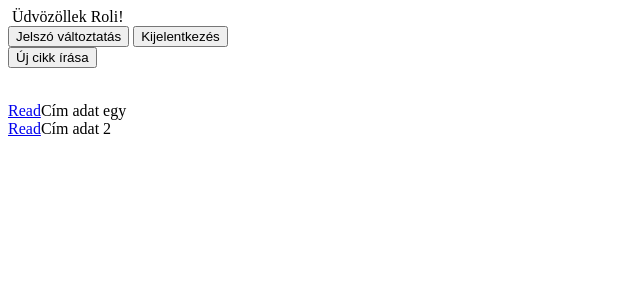
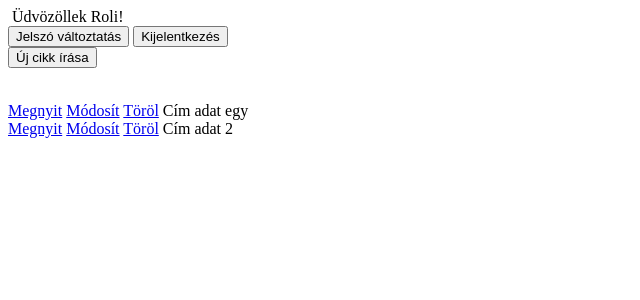
Before and after one commit to botlikroland/tudasbazis, a PHP site: page /main.php in a window 1280 px wide. Shown: the top 300 px of the page, without its empty margins (0-640 px from the left). Run offline with PHP 8.4, Linux system fonts and the light colour scheme; a user stored in the database is signed in; data comes from the database, SQL or seed files in the repository.

Commit message:
CRUD / UD added, DB article/title added

```diff
--- a/src/Utilities.php
+++ b/src/Utilities.php
@@ -42,9 +42,10 @@ class Utilities
 
         $userid = $_SESSION['userid'];
         $currentTime = date("Y-m-d H:i:s", time());
+		$title = $_POST['title'];
         $text = $_POST['text'];
 
-        $db->update("INSERT INTO articles (ownerid,date,text) VALUES ('$userid','$currentTime','$text');");
+        $db->update("INSERT INTO articles (ownerid,date,title,text) VALUES ('$userid','$currentTime','$title','$text');");
         $db->close();
         FlashMessage::setMessage("Sikeres cikk mentés!");
         header("Location: /main.php");
--- a/src/articles.php
+++ b/src/articles.php
@@ -6,7 +6,10 @@
 
 	foreach($result as $article)
 	{
-		echo '<a href="read.php?id='. $article['id'] . '">Read</a>' .  $article['title'] . "<br>";
+		echo '<a href="read.php?id='. $article['id'] . '">Megnyit</a>' . ' ';
+		echo '<a href="update.php?id='. $article['id'] . '">Módosít</a>' . ' ';
+		echo '<a href="read.php?id='. $article['id'] . '">Töröl</a>' . ' ';
+		echo $article['title'] . "<br>";
 	}
 
 
--- a/src/main.php
+++ b/src/main.php
@@ -1,7 +1,7 @@
 <?php
 include_once('process.php');
 
-//https://www.startutorial.com/articles/view/php-crud-tutorial-part-3
+
 
 
 
--- a/src/newArticle.php
+++ b/src/newArticle.php
@@ -17,6 +17,9 @@ include_once('process.php');
 
 
 <form action="main.php" method="post">
+	Cím <br>
+	<textarea type="text" name="title" rows="1" cols="50"/></textarea><br />
+	Tartalom <br>
 	<textarea type="text" name="text" rows="4" cols="50"/></textarea><br />
 	<input type="submit" name="saveArticle" value="Cikk mentése" />
 	<input type="submit" name="backMain"  value="Vissza a főoldalra" /><br />
--- a/src/read.php
+++ b/src/read.php
@@ -10,7 +10,7 @@ echo '<a href="main.php">Vissza a főoldalra</a>';
 
 foreach($result as $article)
 {
-    echo  "<h1>" . $article['title'] . "</h1><br><br>" . $article['text'];
+    echo  "<h2>" . $article['title'] . "</h1><br><br>" . $article['text'];
 }
 
 
```
